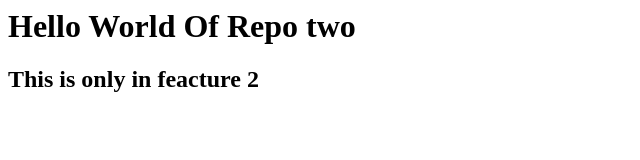
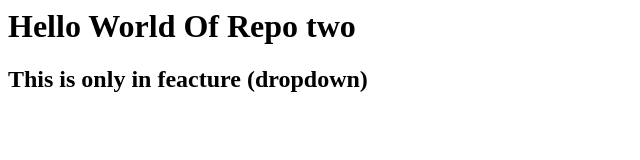
Before and after one commit to maazasif03/repotwo, a plain HTML site: page index.html in a window 1280 px wide. Shown: the whole page, without its empty margins (0-640 px from the left). Drawn offline with Linux system fonts and the light colour scheme.

Commit message:
add in feacture1

```diff
--- a/index.html
+++ b/index.html
@@ -1,2 +1,2 @@
 <h1>Hello World Of Repo two</h1>
-<h2>This is only in feacture 2</h2>
+<h2>This is only in feacture (dropdown)</h2>
```
